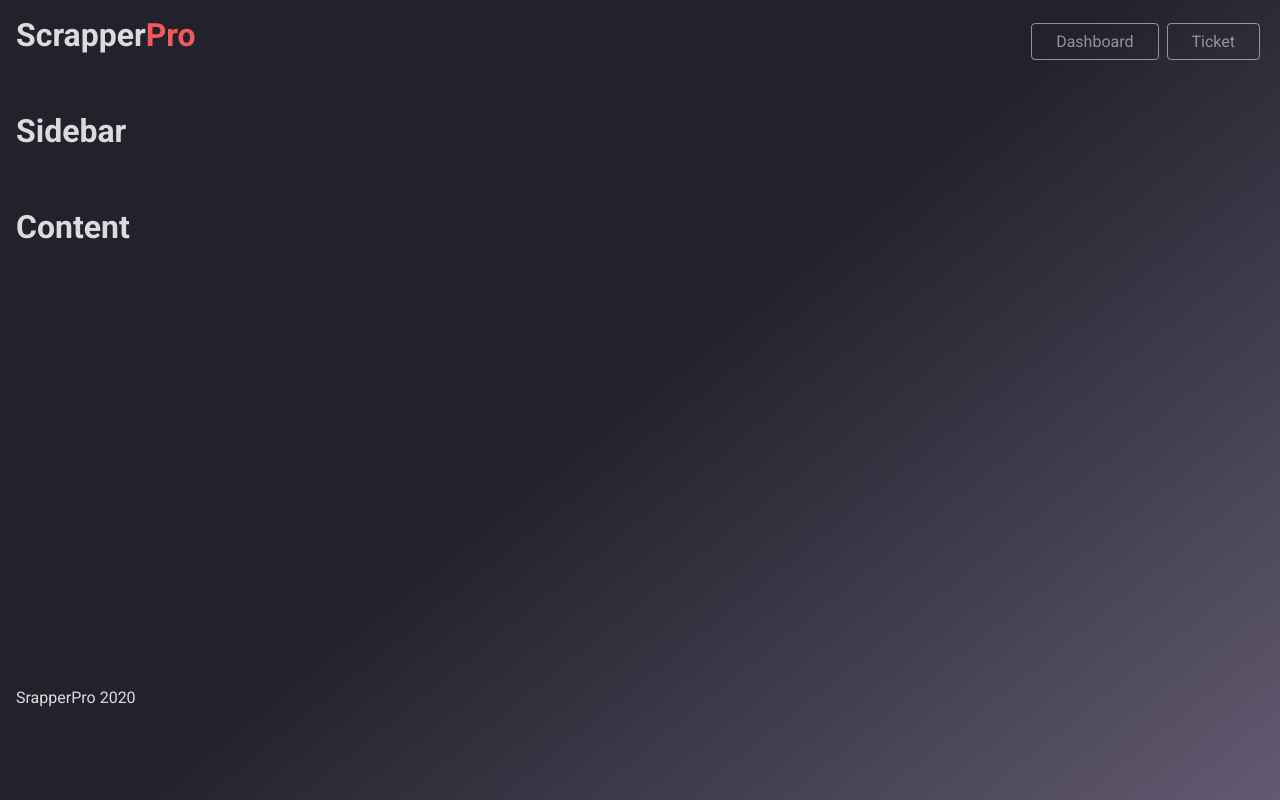
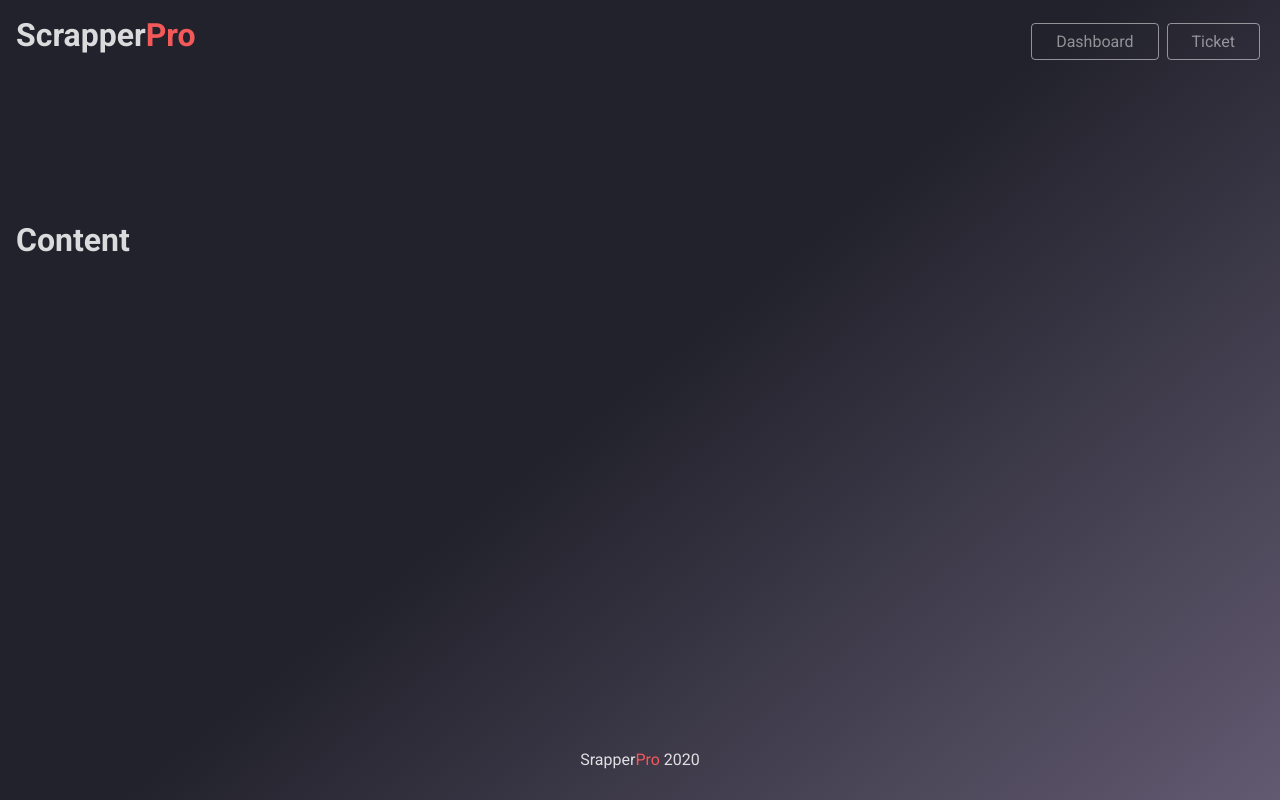
Before and after one commit to RizaHKhan/scrapper-nuxt, a Nuxt app: page /dashboard in a window 1280 px wide. Built offline with nearby package versions, Linux system fonts and the light colour scheme.

Commit message:
Styling Footer

```diff
--- a/assets/scss/index.scss
+++ b/assets/scss/index.scss
@@ -13,3 +13,4 @@
 @import './layout/landing.scss';
 @import './layout/dashboard.scss';
 @import './layout/header.scss';
+@import './layout/footer.scss';
--- a/assets/scss/layout/dashboard.scss
+++ b/assets/scss/layout/dashboard.scss
@@ -3,5 +3,5 @@
   height: 100vh;
   display: grid;
   grid-template-columns: 1fr;
-  grid-template-rows: 1fr 1fr 5fr 1fr;
+  grid-template-rows: 1fr 1fr 5fr 50px;
 }
--- a/assets/scss/layout/footer.scss
+++ b/assets/scss/layout/footer.scss
@@ -0,0 +1,8 @@
+.footer {
+  display: flex;
+  justify-content: center;
+
+  p {
+    margin: auto;
+  }
+}
--- a/components/Footer.vue
+++ b/components/Footer.vue
@@ -1,5 +1,5 @@
 <template>
   <div class="footer">
-    <p>SrapperPro 2020</p>
+    <p class="company">Srapper<span>Pro</span> 2020</p>
   </div>
 </template>
--- a/components/Sidebar.vue
+++ b/components/Sidebar.vue
@@ -1,5 +1,3 @@
 <template>
-  <div class="sidebar">
-    <h1>Sidebar</h1>
-  </div>
+  <div class="sidebar"></div>
 </template>
```
